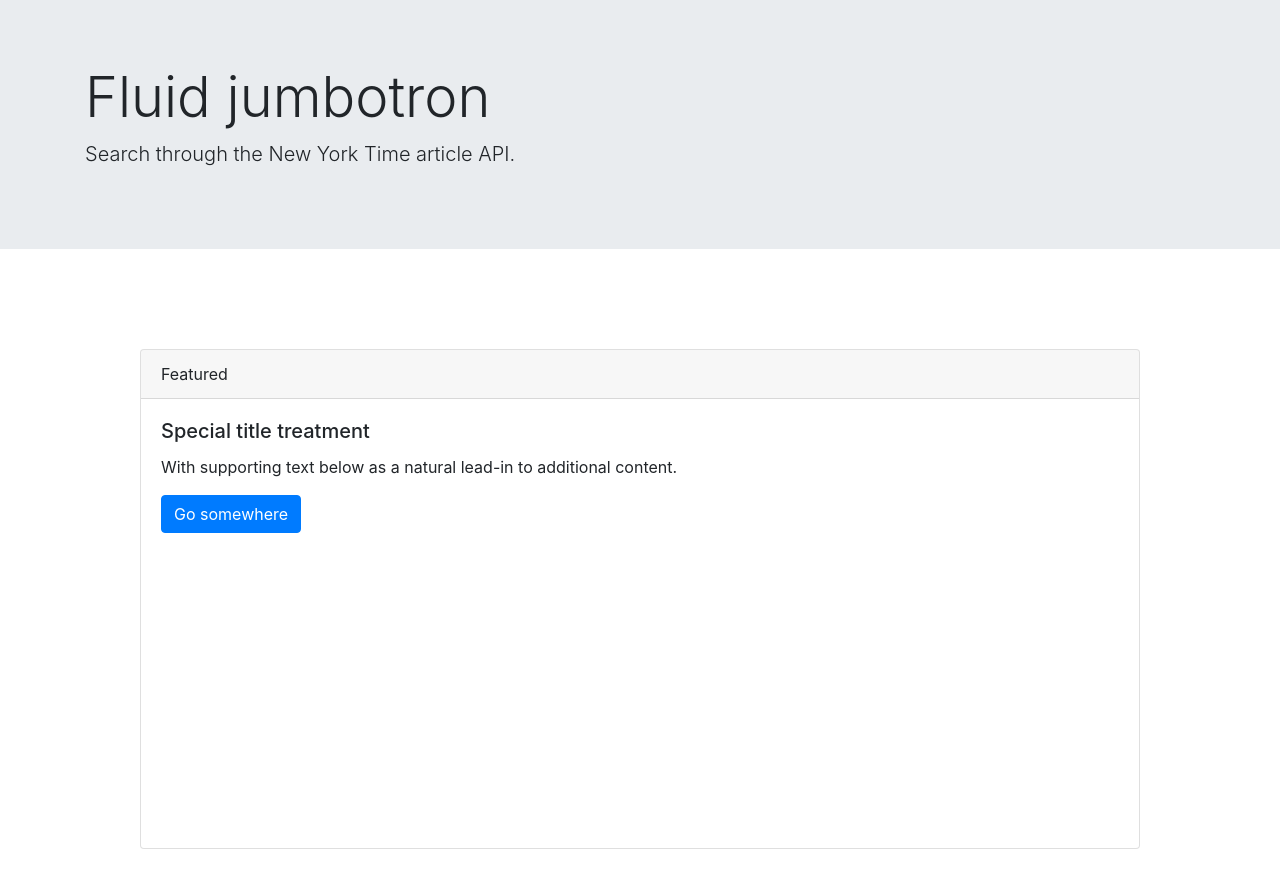
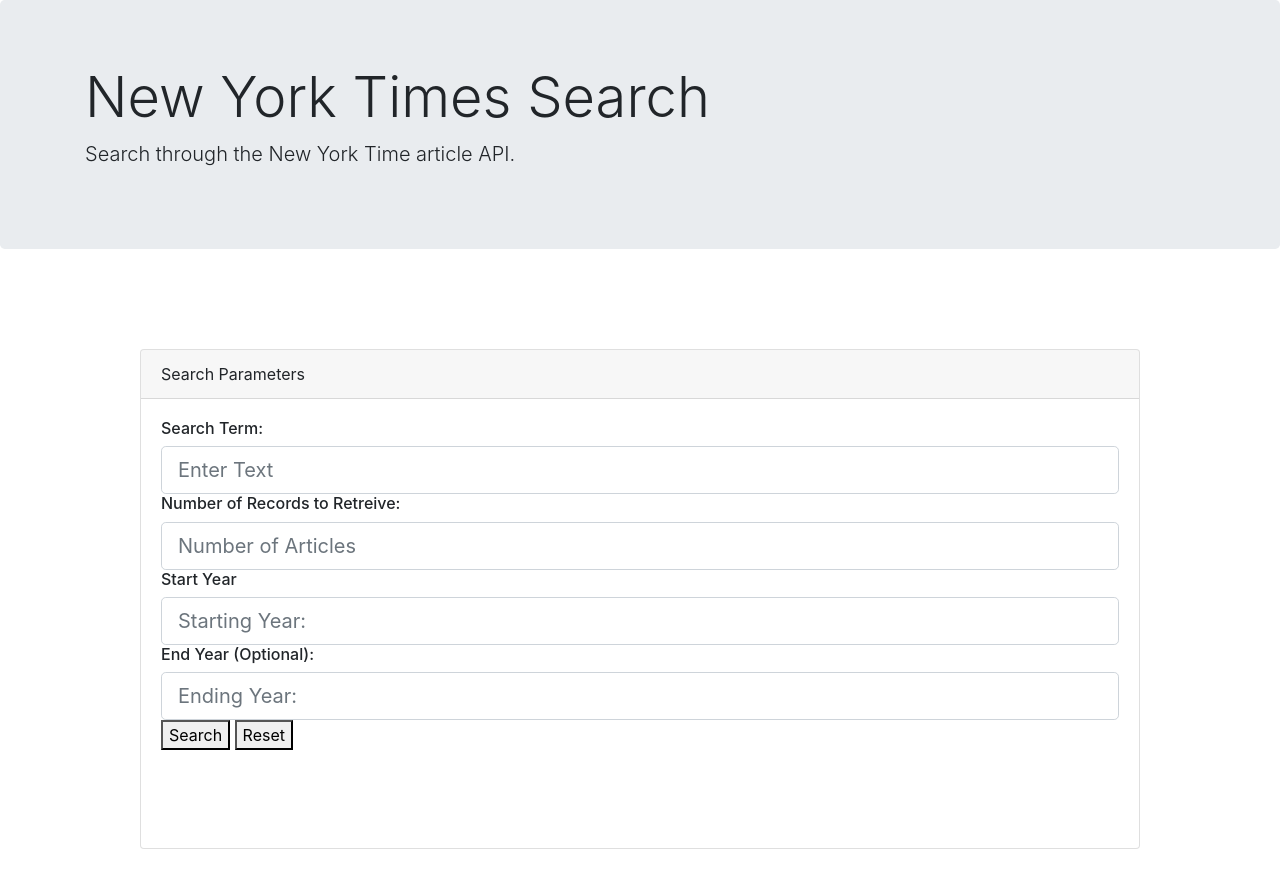
Before and after one commit to arethashwalls/NYTSearch, a plain HTML site: page index.html in a window 1280 px wide. Drawn offline with nearby package versions, Linux system fonts and the light colour scheme; no server answers.

Commit message:
Update index.html

```diff
--- a/index.html
+++ b/index.html
@@ -14,27 +14,31 @@
     <title>Article Search</title>
 </head>
 <body>
-    <div class="jumbotron jumbotron-fluid">
+    <div class="jumbotron">
   <div class="container">
-    <h1 class="display-4">Fluid jumbotron</h1>
+    <h1 class="display-4">New York Times Search </h1>
     <p class="lead">Search through the New York Time article API.</p>
   </div>
 </div>
 <div class="card">
         <div class="card-header">
-          Featured
+          Search Parameters
         </div>
         <div class="card-body">
-          <h5 class="card-title">Special title treatment</h5>
-          <p class="card-text">With supporting text below as a natural lead-in to additional content.</p>
-          <a href="#" class="btn btn-primary">Go somewhere</a>
+                <h6>Search Term: </h6>
+                <input class="form-control form-control-lg" type="text" placeholder="Enter Text">
+                <h6>Number of Records to Retreive:</h6>
+                <input class="form-control form-control-lg" type="text" placeholder="Number of Articles">
+                <h6>Start Year</h6>
+                <input class="form-control form-control-lg" type="text" placeholder="Starting Year:">
+                <h6>End Year (Optional):</h6>
+                <input class="form-control form-control-lg" type="text" placeholder="Ending Year:">
+                <button type="button" class="searchButton">Search</button>
+                <button type="button" class="resetButton">Reset</button>
+
+
         </div>
-        <div id="search"></div>
-        <div id="retrieve"></div>
-        <div id="start-year"></div>
-        <div id="end-year"></div>
-        <div id= "results"></div>
-  </div>
+      </div>
 
 </body>
 </html>
```
